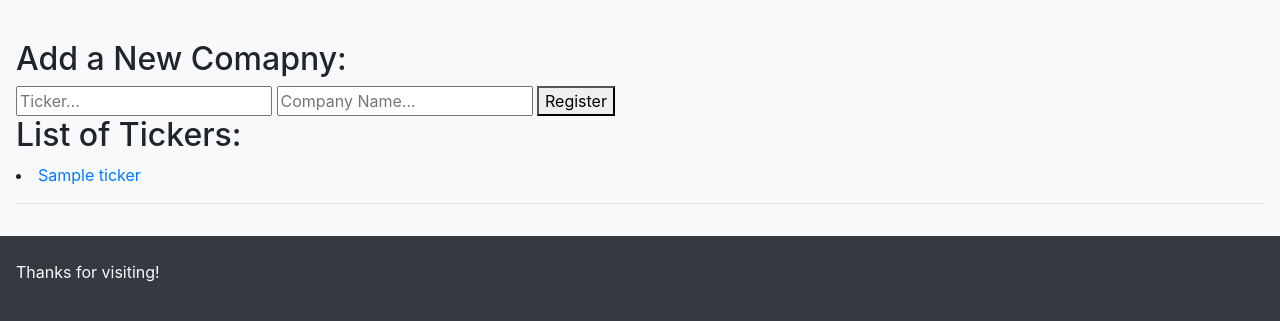
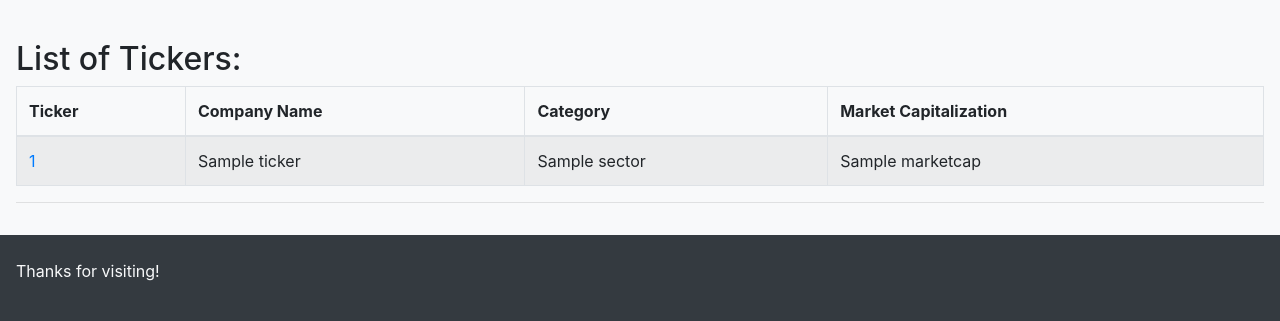
Before and after one commit to l-j-g/ASX_DB-t3a3, a Flask app: template asxApp/templates/ticker_index.html in a window 1280 px wide. Shown: the part 137-458 px from the top of the page. Run offline with Flask 2, Linux system fonts and the light colour scheme; tables that the repository leaves empty hold one stand-in row (values such as "Sample post"); the template is opened without the code that fills it: values that come from a table or form of the project are taken from there, most other values are stand-ins (such as "Sample title", 1, 10 or a date in 2020); parts of the project's set-up code (start-up, migrations or seed data) failed here and were passed over; some libraries are stand-ins or nearby versions.

Commit message:
defined init method and schema for import of ticker infomation

```diff
--- a/asxApp/schemas/ticker_schema.py
+++ b/asxApp/schemas/ticker_schema.py
@@ -8,6 +8,8 @@ class TickerSchema(ma.SQLAlchemyAutoSchema):
     # dump only, imformed only by the database.
     ticker_id = auto_field(dump_only=True)
     company_name = auto_field(dump_only=True)
+    sector = auto_field(dump_only=True)
+    marketcap = auto_field(dump_only=True)
 
     followers = ma.Nested(
         "UserSchema",
--- a/asxApp/templates/ticker_index.html
+++ b/asxApp/templates/ticker_index.html
@@ -1,17 +1,34 @@
 {% extends "base.html" %}
 {% block content %}
     <br/>
-    <h2>Add a New Comapny:</h2>
-        <div>
-            <form action="/ticker/register/" method="POST">
-                <input type="text" name="ticker" placeholder="Ticker...">
-                <input type="text" name="company_name" placeholder="Company Name...">
-                <button>Register</button>
-            </form>
-        </div>
     <h2>List of Tickers:</h2>
-    {% for ticker in page_data.tickers %}
-        <li><a href="/tickers/{{ tickers.ticker }}/">{{ ticker.ticker }}</a></li>
-    {% endfor %}
+    <table class="table table-striped table-bordered">
+        <thead>
+            <tr>
+                <th>Ticker </th>
+                <th>Company Name</th>
+                <th>Category</th>
+                <th>Market Capitalization</th>
+            </tr>
+        </thead>
+        {% for ticker in page_data.tickers %}
+        <tbody>
+            <tr>
+                <td>
+                    <a href="/tickers/{{ ticker.ticker_id }}/">{{ ticker.ticker_id }}</a>
+                </td>
+                <td>
+                    {{ ticker.company_name }}
+                </td>
+                <td>
+                    {{ ticker.sector}}
+                </td>
+                <td>
+                    {{ ticker.marketcap}}
+                </td>
+            </tr>
+        </tbody>
+        {% endfor %}
+    </table>
     <hr/>
 {% endblock %}
```
Also changed, not shown: asxApp/models/tickers.py (+25 -1 lines).
